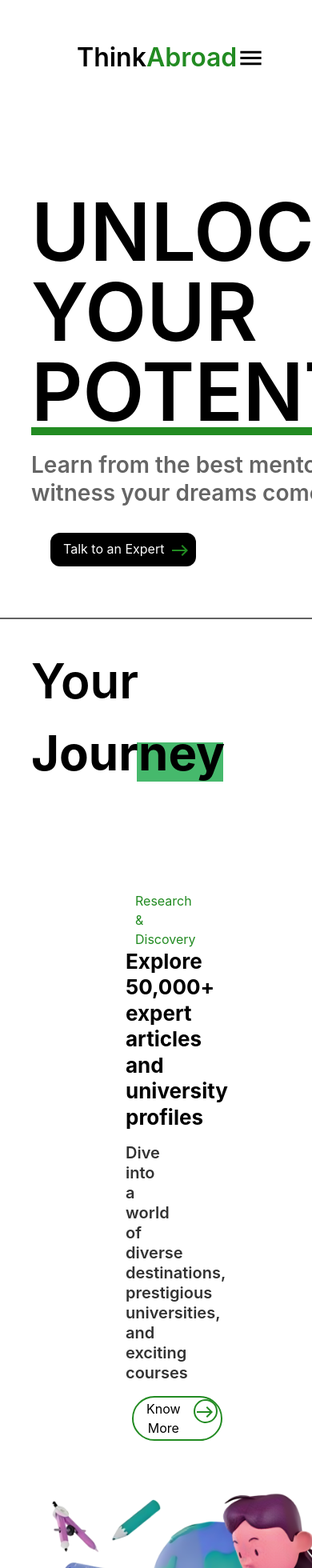
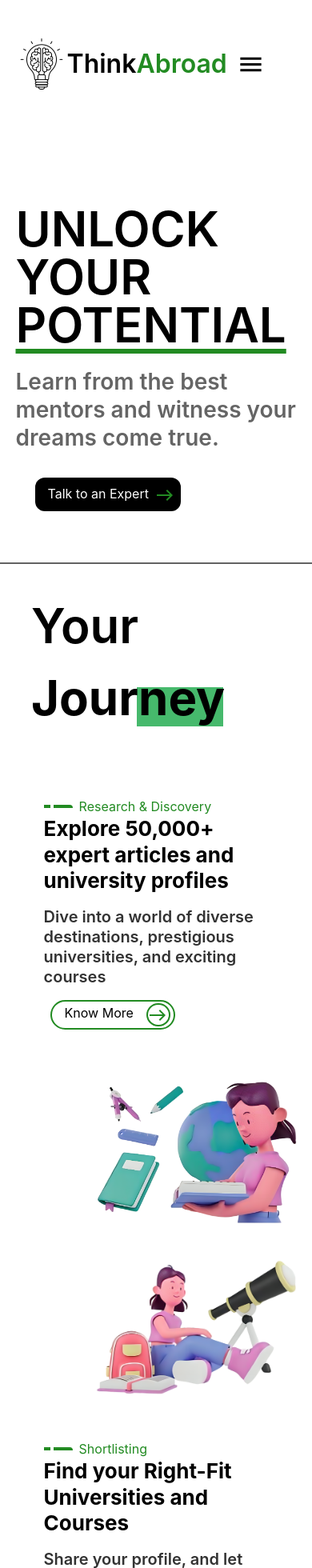
Before and after one commit to Kanwar07/thinkabroad, a React (Create React App) app: page / in a window 390 px wide. Shown: the top 1960 px of the page at 80% size. Built offline with nearby package versions, Linux system fonts and the light colour scheme.

Commit message:
MobileResponsiveness

```diff
--- a/public/index.html
+++ b/public/index.html
@@ -3,7 +3,7 @@
   <head>
     <meta charset="utf-8" />
     <link rel="icon" href="%PUBLIC_URL%/favicon.ico" />
-    <meta name="viewport" content="width=device-width, initial-scale=1" />
+    <meta name="viewport" content="width=device-width, initial-scale=1.0" />
     <meta name="theme-color" content="#000000" />
     <meta
       name="description"
--- a/src/components/card/ReviewCard.jsx
+++ b/src/components/card/ReviewCard.jsx
@@ -3,7 +3,7 @@ import Rating from "@mui/material/Rating";
 
 function ReviewCard({ image, name, review, designation, rating }) {
   return (
-    <div className="flex flex-col w-10/12 border border-2 p-8 mb-6 rounded-2xl">
+    <div className="flex flex-col w-10/12 border border-2 p-8 mb-6 rounded-2xl max-sm:w-11/12">
       <div className="pb-4 text-[16px] opacity-60 leading-tight font-semibold">
         {review}
       </div>
--- a/src/components/navbar/NavBar.jsx
+++ b/src/components/navbar/NavBar.jsx
@@ -9,7 +9,7 @@ function NavBar() {
 
   const sidebar = (
     <>
-      <motion.div className="flex flex-col font-semibold items-center absolute right-0 top-36 mr-10 bg-[#DCDCDC] pt-6 pr-10 pb-6 pl-10 rounded-3xl max-md:flex-row max-md:mr-0 lg:hidden">
+      <motion.div className="flex flex-col font-semibold items-center absolute right-0 top-36 mr-10 bg-[#DCDCDC] pt-6 pr-10 pb-6 pl-10 rounded-3xl max-md:mr-0 lg:hidden">
         <motion.button
           initial={{ x: 200 }}
           animate={{ x: 0 }}
@@ -71,7 +71,7 @@ function NavBar() {
   );
   return (
     <>
-      <div className="flex flex-row justify-evenly pt-12 pr-24 pl-24">
+      <div className="flex flex-row justify-evenly pt-12 pr-24 pl-24 max-sm:justify-between max-sm:pr-[5%] pl-[5%]">
         <div className="flex flex-row items-center cursor-pointer grow">
           <div>
             <img src={icon} alt="thinkabroad" />
--- a/src/components/sections/appSection/AppSection.jsx
+++ b/src/components/sections/appSection/AppSection.jsx
@@ -28,7 +28,7 @@ function AppSection() {
             viewport={{
               once: true,
             }}
-            className="flex flex-col w-[50%] mt-16"
+            className="flex flex-col w-[50%] mt-16 max-sm:w-[100%]"
           >
             <div className="text-[40px] font-bold leading-tight">
               Stay Ahead with Real-Time Updates on your Application
@@ -37,7 +37,7 @@ function AppSection() {
               Seamlessly track your application progress and receive real-time
               updates on offers
             </div>
-            <div className="pl-20 flex flex-row pt-10 pb-4">
+            <div className="pl-20 flex flex-row pt-10 pb-4 max-sm:pl-[10%]">
               <div className="text-[#228B22] mr-6">
                 <HeadsetMicIcon />
               </div>
@@ -50,7 +50,7 @@ function AppSection() {
                 </div>
               </div>
             </div>
-            <div className="pl-20 flex flex-row pt-4 pb-10">
+            <div className="pl-20 flex flex-row pt-4 pb-10 max-sm:pl-[10%]">
               <div className="text-[#228B22] mr-6">
                 <ShareIcon />
               </div>
--- a/src/components/sections/journey/Journey.jsx
+++ b/src/components/sections/journey/Journey.jsx
@@ -20,9 +20,9 @@ function Journey() {
             initial={{ opacity: 0, y: 100 }}
             whileInView={{ opacity: 1, y: 0 }}
             transition={{ delay: 0.5 }}
-            className="flex flex-row justify-between items-center max-[1300px]:flex-col"
+            className="flex flex-row justify-between items-center max-[1300px]:flex-col max-sm:items-start"
           >
-            <div className="w-[50%]">
+            <div className="w-[50%] max-sm:w-full">
               <div className="flex flex-row items-end">
                 <div className="border-t-4 border-[#228B22] pb-2.5 w-2 mr-1"></div>{" "}
                 <div className="border-t-4 border-[#228B22] pb-2.5 w-6 mr-2 rounded-r"></div>
@@ -31,7 +31,7 @@ function Journey() {
               <div className="text-[26px] leading-tight font-bold">
                 Explore 50,000+ expert articles and university profiles
               </div>
-              <div className="pt-4 pb-4 pr-16 text-[20px] opacity-80 leading-tight font-semibold">
+              <div className="pt-4 pb-4 pr-16 text-[20px] opacity-80 leading-tight font-semibold max-sm:w-full max-sm:pr-0">
                 Dive into a world of diverse destinations, prestigious
                 universities, and exciting courses
               </div>
@@ -40,7 +40,7 @@ function Journey() {
               </div>
             </div>
             <div class={journeystyle.dot}></div>
-            <div className="h-[19rem] w-[27.5rem] max-[1300px]:pl-16">
+            <div className="h-[19rem] w-[27.5rem] max-[1300px]:pl-16 max-sm:h-[14rem] max-sm:w-[20rem]">
               <img src={Journey1} alt="Journey1" />
             </div>
           </motion.div>
@@ -49,13 +49,13 @@ function Journey() {
             whileInView={{ opacity: 1, y: 0 }}
             transition={{ delay: 0.5 }}
             div
-            className="flex flex-row justify-between items-center max-[1300px]:flex-col"
+            className="flex flex-row justify-between items-center max-[1300px]:flex-col max-sm:items-start"
           >
-            <div className="h-[18.5rem] w-[27.5rem] max-[1300px]:pl-16">
+            <div className="h-[18.5rem] w-[27.5rem] max-[1300px]:pl-16 max-sm:h-[14rem] max-sm:w-[20rem]">
               <img src={Journey2} alt="Journey2" />
             </div>
             <div class={journeystyle.dot1}></div>
-            <div className="w-[50%]">
+            <div className="w-[50%] max-sm:w-full">
               <div className="flex flex-row items-end pl-16 max-[1300px]:pl-0">
                 <div className="border-t-4 border-[#228B22] pb-2.5 w-2 mr-1"></div>{" "}
                 <div className="border-t-4 border-[#228B22] pb-2.5 w-6 mr-2 rounded-r"></div>
@@ -78,9 +78,9 @@ function Journey() {
             whileInView={{ opacity: 1, y: 0 }}
             transition={{ delay: 0.5 }}
             div
-            className="flex flex-row justify-between items-center pb-0 max-[1300px]:flex-col"
+            className="flex flex-row justify-between items-center pb-0 max-[1300px]:flex-col max-sm:items-start"
           >
-            <div className="w-[50%]">
+            <div className="w-[50%] max-sm:w-full">
               <div className="flex flex-row items-end">
                 <div className="border-t-4 border-[#228B22] pb-2.5 w-2 mr-1"></div>{" "}
                 <div className="border-t-4 border-[#228B22] pb-2.5 w-6 mr-2 rounded-r"></div>
@@ -98,7 +98,7 @@ function Journey() {
               </div>
             </div>
             <div class={journeystyle.dot}></div>
-            <div className="h-[24rem] w-[27.5rem] max-[1300px]:pl-16">
+            <div className="h-[24rem] w-[27.5rem] max-[1300px]:pl-16 max-sm:h-[16rem] max-sm:w-[20rem]">
               <img src={Journey3} alt="Journey3" />
             </div>
           </motion.div>
@@ -107,13 +107,13 @@ function Journey() {
             whileInView={{ opacity: 1, y: 0 }}
             transition={{ delay: 0.5 }}
             div
-            className="flex flex-row justify-between items-center max-[1300px]:flex-col"
+            className="flex flex-row justify-between items-center max-[1300px]:flex-col max-sm:items-start"
           >
-            <div className="h-[29.5rem] w-[27.5rem] max-[1300px]:pl-16">
+            <div className="h-[29.5rem] w-[27.5rem] max-[1300px]:pl-16 max-sm:h-[19rem] max-sm:w-[20rem]">
               <img src={Journey4} alt="Journey4" />
             </div>
             <div class={journeystyle.dot1}></div>
-            <div className="w-[50%]">
+            <div className="w-[50%] max-sm:w-full">
               <div className="flex flex-row items-end pl-16 max-[1300px]:pl-0">
                 <div className="border-t-4 border-[#228B22] pb-2.5 w-2 mr-1"></div>{" "}
                 <div className="border-t-4 border-[#228B22] pb-2.5 w-6 mr-2 rounded-r"></div>
@@ -136,9 +136,9 @@ function Journey() {
             initial={{ opacity: 0, y: 100 }}
             whileInView={{ opacity: 1, y: 0 }}
             transition={{ delay: 0.5 }}
-            className="flex flex-row justify-between items-center max-[1300px]:flex-col"
+            className="flex flex-row justify-between items-center max-[1300px]:flex-col max-sm:items-start"
           >
-            <div className="w-[50%]">
+            <div className="w-[50%] max-sm:w-full">
               <div className="flex flex-row items-end">
                 <div className="border-t-4 border-[#228B22] pb-2.5 w-2 mr-1"></div>{" "}
                 <div className="border-t-4 border-[#228B22] pb-2.5 w-6 mr-2 rounded-r"></div>
@@ -156,7 +156,7 @@ function Journey() {
               </div>
             </div>
             <div class={journeystyle.dot}></div>
-            <div className="h-[20rem] w-[27.5rem] max-[1300px]:pl-16">
+            <div className="h-[20rem] w-[27.5rem] max-[1300px]:pl-16 max-sm:h-[14rem] max-sm:w-[20rem]">
               <img src={Journey5} alt="Journey5" />
             </div>
           </motion.div>
--- a/src/components/sections/journey/Journey.module.css
+++ b/src/components/sections/journey/Journey.module.css
@@ -137,3 +137,19 @@
     display: none;
   }
 }
+
+@media screen and (max-width: 640px) {
+  .main {
+    position: relative;
+    display: flex;
+    flex-direction: column;
+    justify-content: space-between;
+    flex-grow: 1;
+    margin-top: 5%;
+    margin-right: 5%;
+    margin-bottom: 5%;
+    margin-left: 5%;
+    z-index: 0;
+    padding-bottom: 0;
+  }
+}
--- a/src/components/sections/reviewSection/ReviewSection.jsx
+++ b/src/components/sections/reviewSection/ReviewSection.jsx
@@ -20,7 +20,7 @@ function ReviewSection() {
   };
   return (
     <>
-      <div className="pl-[10%] pr-[10%] pt-16 pb-16">
+      <div className="pl-[10%] pr-[10%] pt-16 pb-16 max-sm:pl-[5%] max-sm:pr-[5%]">
         <motion.div
           initial={{ opacity: 0, scale: 0.5 }}
           whileInView={{ opacity: 1, scale: 1 }}
@@ -32,7 +32,7 @@ function ReviewSection() {
         >
           Live <span className={journeystyle.hightlight}>The Dream</span>
         </motion.div>
-        <div className="grid grid-cols-2 ml-40 max-lg:grid-cols-1">
+        <div className="grid grid-cols-2 ml-40 max-lg:grid-cols-1 max-sm:ml-[5%] max-sm:w-[100%]">
           {data.length > 0 &&
             data.map((reviews, index) => {
               const { image, name, review, designation, rating } = reviews;
--- a/src/components/sections/scholarshipSection/ScholarshipSection.jsx
+++ b/src/components/sections/scholarshipSection/ScholarshipSection.jsx
@@ -6,7 +6,7 @@ function ScholarshipSection() {
   return (
     <>
       <div className="flex flex-col items-center pl-[10%] pr-[10%] pt-16 bg-[#2A6C2A]">
-        <div className="text-[80px] text-[#ffffff] max-lg:text-center">
+        <div className="text-[80px] text-[#ffffff] max-lg:text-center max-sm:text-[60px]">
           Get Dream{" "}
           <span className="underline underline-offset-[18px] decoration-[#228B22]">
             Scholarships!
--- a/src/components/sections/section1/Section1Page.jsx
+++ b/src/components/sections/section1/Section1Page.jsx
@@ -6,20 +6,20 @@ import { motion } from "framer-motion";
 function Section1Page() {
   return (
     <>
-      <div className="flex flex-row pt-24 w-[50%]">
+      <div className="flex flex-row pt-24 w-[50%] max-sm:flex-col max-sm:w-full">
         <motion.div
           initial={{ x: -800 }}
           animate={{ x: 0 }}
           transition={{ duration: 2 }}
-          className="realtive grow pl-[20%] pr-[20%] z-10"
+          className="realtive grow pl-[20%] pr-[20%] z-10 max-sm:pl-[5%] max-sm:pr-[5%]"
         >
-          <div className="uppercase font-semibold text-[100px] leading-none pt-12">
+          <div className="uppercase font-semibold text-[100px] leading-none pt-12 max-sm:text-[60px]">
             Unlock your{" "}
             <span className="underline underline-offset-8 decoration-[#228B22]">
               Potential
             </span>
           </div>
-          <div className="text-[28px] pt-6 pr-10 opacity-60 leading-tight font-semibold">
+          <div className="text-[28px] pt-6 pr-10 opacity-60 leading-tight font-semibold max-sm:w-full max-sm:pr-0">
             Learn from the best mentors and witness your dreams come true.
           </div>
           <button className="flex flex-row items-start bg-[#000000] text-[#ffffff] p-2 rounded-xl mt-8 ml-6">
--- a/src/components/sections/universitiesSection/UniversitiesSection.jsx
+++ b/src/components/sections/universitiesSection/UniversitiesSection.jsx
@@ -14,7 +14,7 @@ function UniversitiesSection() {
           viewport={{
             once: true,
           }}
-          className="text-[80px] font-bold text-center max-lg:text-center"
+          className="text-[80px] font-bold text-center max-lg:text-center max-sm:text-[60px]"
         >
           Our Partner{" "}
           <span className={journeystyle.hightlight}>Universities</span>
@@ -40,7 +40,7 @@ function UniversitiesSection() {
           viewport={{
             once: true,
           }}
-          className="text-center pt-8 pb-8 mr-[25%] ml-[25%] text-[18px]"
+          className="text-center pt-8 pb-8 mr-[25%] ml-[25%] text-[18px] max-sm:mr-[0%] max-sm:ml-[0%]"
         >
           Admissions counselling service to these universities is FREE for
           students. As their official partners, we receive a student advisory
```
